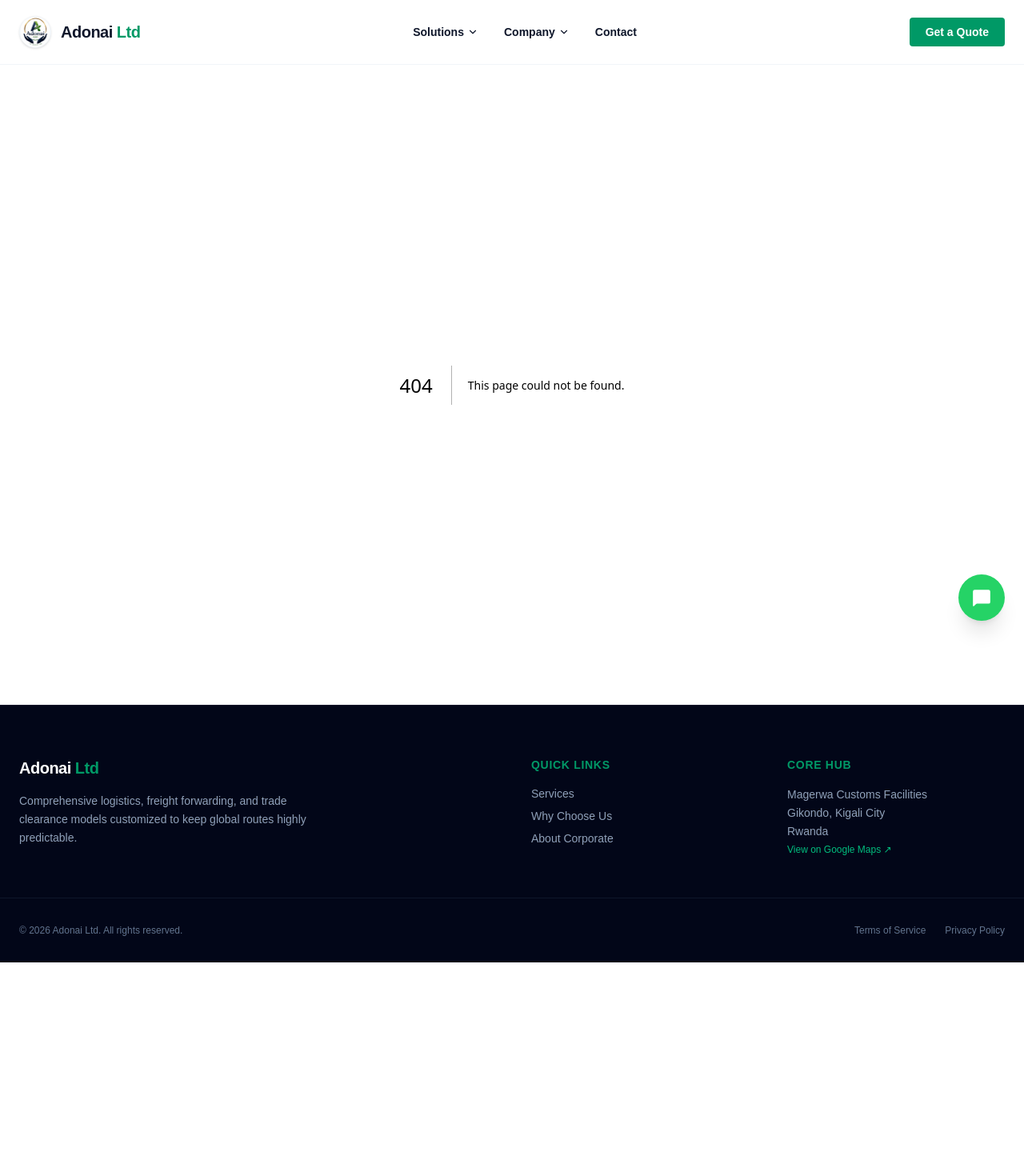
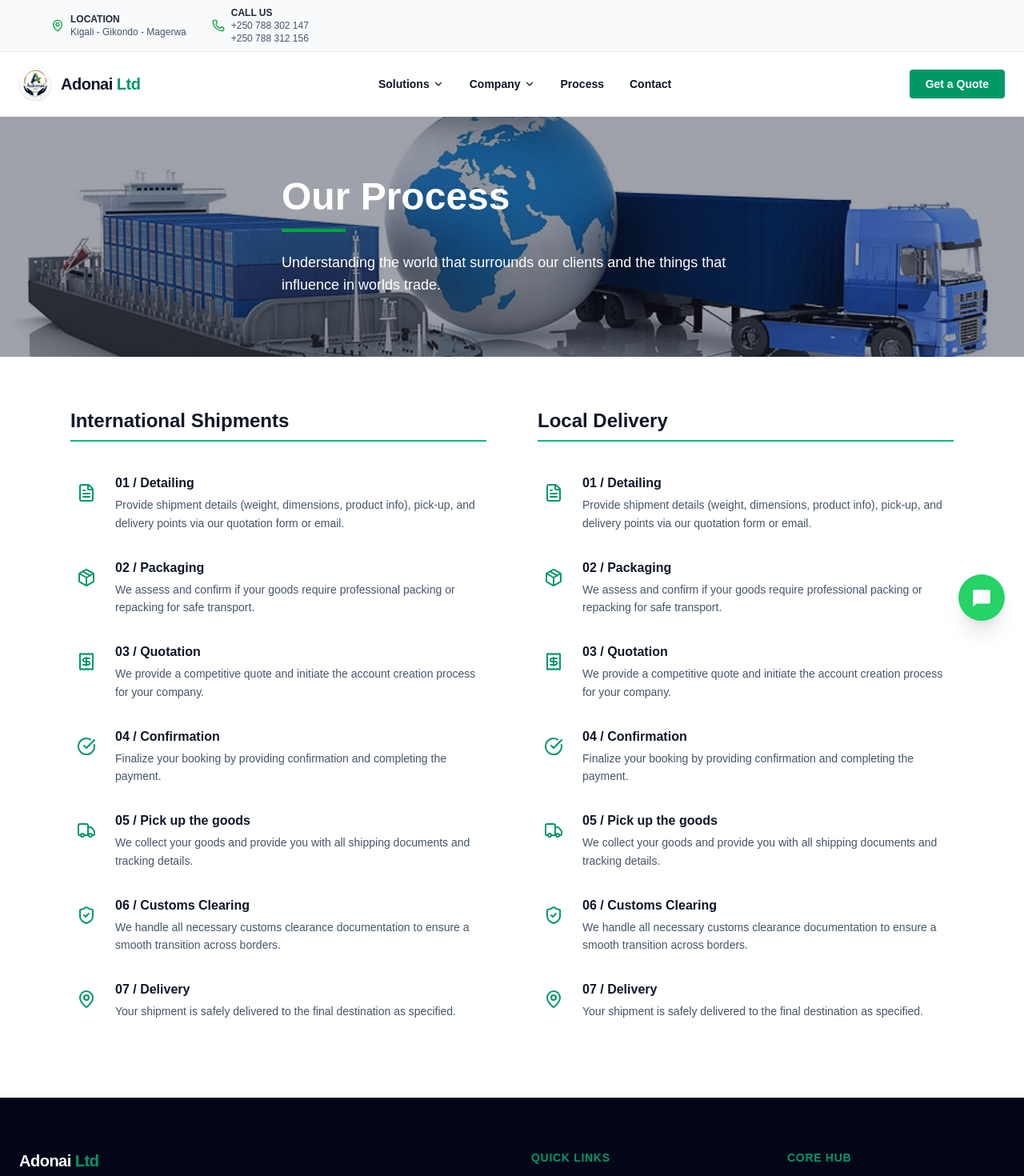
Before and after one commit to gisubizo106/adonai-ltd-company, a Next.js app: page /process in a window 1280 px wide. Before the commit this address had no page. Shown: the top 1470 px of the page at 80% size. Before the commit the page ends 1203 px from the top, so only its background shows below. Built offline with nearby package versions, Linux system fonts and the light colour scheme.

Commit message:
I fixed different files

```diff
--- a/app/about/page.tsx
+++ b/app/about/page.tsx
@@ -26,19 +26,23 @@
         <section className="grid md:grid-cols-3 gap-8">
           <div className="bg-emerald-50 p-8 rounded-2xl">
             <h3 className="font-bold text-emerald-800 mb-4">Mission</h3>
-            <p className="text-emerald-900 text-sm">To provide unparalleled freight forwarding and customs solutions that empower businesses to scale across borders with confidence.</p>
+            <p className="text-emerald-900 text-sm">To deliver reliable, efficient, and customer-focused logistics, freight forwarding, transport, and customs clearance solutions that simplify trade, ensure timely delivery, and create value for our clients through professionalism, integrity, and innovation.</p>
           </div>
           <div className="bg-emerald-50 p-8 rounded-2xl">
             <h3 className="font-bold text-emerald-800 mb-4">Vision</h3>
-            <p className="text-emerald-900 text-sm">To be the most trusted logistics partner in East Africa, known for reliability, digital integration, and customer-first service.</p>
+            <p className="text-emerald-900 text-sm">To become the leading and most trusted logistics and customs clearing company in Rwanda and the East African region, recognized for excellence, reliability, and world-class service.</p>
           </div>
           <div className="bg-emerald-50 p-8 rounded-2xl">
             <h3 className="font-bold text-emerald-800 mb-4">Core Values</h3>
             <ul className="text-emerald-900 text-sm space-y-2">
-              <li>• Reliability & Trust</li>
-              <li>• Operational Precision</li>
-              <li>• Customer-Centric Service</li>
-              <li>• Integrity in Customs</li>
+              <li>• Integrity</li>
+              <li>• Excellence</li>
+              <li>• Customer Satisfaction</li>
+              <li>• Professionalism</li>
+              <li>• Accountability</li>
+              <li>• Teamwork</li>
+              <li>• Innovation</li>
+              <li>• Reliability</li>
             </ul>
           </div>
         </section>
--- a/app/layout.tsx
+++ b/app/layout.tsx
@@ -1,5 +1,6 @@
 import type { Metadata } from "next";
 import "./globals.css";
+import TopBar from "@/components/TopBar"; // 1. Import your new component
 import Header from "@/components/header";
 import Footer from "@/components/footer";
 import FloatingWhatsApp from "@/components/floatingwhatsapp";
@@ -17,6 +18,7 @@
   return (
     <html lang="en" className="scroll-smooth">
       <body className="antialiased">
+        <TopBar /> {/* 2. Place it here, above the Header */}
         <Header />
         <main>{children}</main>
         <Footer />
--- /dev/null
+++ b/app/process/page.tsx
@@ -0,0 +1,112 @@
+"use client";
+import React from 'react';
+import { FileText, Package, Receipt, CheckCircle, Truck, ShieldCheck, MapPin } from 'lucide-react';
+
+const steps = [
+  {
+    step: "01",
+    title: "Detailing",
+    icon: FileText,
+    desc: "Provide shipment details (weight, dimensions, product info), pick-up, and delivery points via our quotation form or email."
+  },
+  {
+    step: "02",
+    title: "Packaging",
+    icon: Package,
+    desc: "We assess and confirm if your goods require professional packing or repacking for safe transport."
+  },
+  {
+    step: "03",
+    title: "Quotation",
+    icon: Receipt,
+    desc: "We provide a competitive quote and initiate the account creation process for your company."
+  },
+  {
+    step: "04",
+    title: "Confirmation",
+    icon: CheckCircle,
+    desc: "Finalize your booking by providing confirmation and completing the payment."
+  },
+  {
+    step: "05",
+    title: "Pick up the goods",
+    icon: Truck,
+    desc: "We collect your goods and provide you with all shipping documents and tracking details."
+  },
+  {
+    step: "06",
+    title: "Customs Clearing",
+    icon: ShieldCheck,
+    desc: "We handle all necessary customs clearance documentation to ensure a smooth transition across borders."
+  },
+  {
+    step: "07",
+    title: "Delivery",
+    icon: MapPin,
+    desc: "Your shipment is safely delivered to the final destination as specified."
+  },
+];
+
+export default function ProcessPage() {
+  return (
+    <main className="min-h-screen bg-white">
+      {/* Hero Header Section from head.jpg */}
+      <section className="relative w-full h-[300px] flex items-center bg-slate-900 overflow-hidden">
+        <img
+          src="assets/PLANE.PNG"
+          alt="Our Process"
+          className="absolute inset-0 w-full h-full object-cover opacity-60"
+        />
+        <div className="relative z-10 max-w-6xl mx-auto px-6 text-white">
+          <h1 className="text-5xl font-bold mb-4">Our Process</h1>
+          <div className="w-20 h-1 bg-green-600 mb-6"></div>
+          <p className="text-lg max-w-xl">
+            Understanding the world that surrounds our clients and the things that influence in worlds trade.
+          </p>
+        </div>
+      </section>
+
+      {/* Process Content Section from process.PNG */}
+      <div className="max-w-6xl mx-auto px-6 py-16">
+        <div className="grid md:grid-cols-2 gap-16">
+
+          {/* International Shipments */}
+          <div>
+            <h2 className="text-2xl font-bold mb-10 border-b-2 border-emerald-500 pb-2 text-slate-900">
+              International Shipments
+            </h2>
+            {steps.map((item, i) => (
+              <div key={i} className="flex items-start gap-4 mb-8">
+                <div className="p-2 text-emerald-600 mt-1">
+                  <item.icon size={24} />
+                </div>
+                <div>
+                  <h3 className="font-bold text-slate-900">{item.step} / {item.title}</h3>
+                  <p className="text-slate-600 text-sm mt-1 leading-relaxed">{item.desc}</p>
+                </div>
+              </div>
+            ))}
+          </div>
+
+          {/* Local Delivery */}
+          <div>
+            <h2 className="text-2xl font-bold mb-10 border-b-2 border-emerald-500 pb-2 text-slate-900">
+              Local Delivery
+            </h2>
+            {steps.map((item, i) => (
+              <div key={i} className="flex items-start gap-4 mb-8">
+                <div className="p-2 text-emerald-600 mt-1">
+                  <item.icon size={24} />
+                </div>
+                <div>
+                  <h3 className="font-bold text-slate-900">{item.step} / {item.title}</h3>
+                  <p className="text-slate-600 text-sm mt-1 leading-relaxed">{item.desc}</p>
+                </div>
+              </div>
+            ))}
+          </div>
+        </div>
+      </div>
+    </main>
+  );
+}
--- /dev/null
+++ b/components/TopBar.tsx
@@ -0,0 +1,43 @@
+import { Clock, MapPin, Phone } from 'lucide-react';
+
+export default function TopBar() {
+  return (
+    // Removed 'hidden md:block' to make it visible on mobile
+    <div className="bg-slate-50 border-b border-slate-200 py-2 px-4">
+      {/* Changed flex-col to flex-row for layout; added text-center/gap adjustments */}
+      <div className="max-w-6xl mx-auto flex flex-col md:flex-row justify-between items-center gap-4 text-slate-600">
+
+        {/* Logo */}
+
+
+        {/* Info Items - Now responsive */}
+        <div className="flex flex-col md:flex-row gap-4 md:gap-8 text-[10px] md:text-xs text-center md:text-left">
+          {/* <div className="flex items-center gap-2">
+            <Clock className="text-red-600 shrink-0" size={16} />
+            <div>
+              <p className="font-bold text-slate-800 uppercase">Working hours</p>
+              <p>Mon-Sat 7AM-10PM</p>
+            </div>
+          </div> */}
+
+          <div className="flex items-center gap-2">
+            <MapPin className="text-green-600 shrink-0" size={16} />
+            <div>
+              <p className="font-bold text-slate-800 uppercase">Location</p>
+              <p>Kigali - Gikondo - Magerwa</p>
+            </div>
+          </div>
+
+          <div className="flex items-center gap-2">
+            <Phone className="text-green-600 shrink-0" size={16} />
+            <div>
+              <p className="font-bold text-slate-800 uppercase">Call Us</p>
+              <p>+250 788 302 147</p>
+              <p>+250 788 312 156</p>
+            </div>
+          </div>
+        </div>
+      </div>
+    </div>
+  );
+}
--- a/components/companyOverview.jsx
+++ b/components/companyOverview.jsx
@@ -24,11 +24,11 @@
           <div className="grid sm:grid-cols-2 gap-8 pt-4">
             <div className="border-l-4 border-emerald-500 pl-4">
               <h4 className="font-bold text-slate-900 mb-1">Our Mission</h4>
-              <p className="text-sm text-slate-600">To provide unparalleled freight forwarding and customs solutions that empower businesses to scale across borders with confidence.</p>
+              <p className="text-sm text-slate-600">To deliver reliable, efficient, and customer-focused logistics, freight forwarding, transport, and customs clearance solutions that simplify trade, ensure timely delivery, and create value for our clients through professionalism, integrity, and innovation.</p>
             </div>
             <div className="border-l-4 border-emerald-500 pl-4">
               <h4 className="font-bold text-slate-900 mb-1">Our Vision</h4>
-              <p className="text-sm text-slate-600">To be the most trusted logistics partner in East Africa, known for reliability, digital integration, and customer-first service.</p>
+              <p className="text-sm text-slate-600">To become the leading and most trusted logistics and customs clearing company in Rwanda and the East African region, recognized for excellence, reliability, and world-class service. </p>
             </div>
           </div>
         </div>
--- a/components/footer.tsx
+++ b/components/footer.tsx
@@ -7,10 +7,13 @@
   return (
     <footer className="bg-slate-950 text-white pt-16 pb-8 border-t border-slate-900">
       <div className="max-w-7xl mx-auto px-6 grid grid-cols-1 md:grid-cols-4 gap-12 mb-12">
+
         <div className="md:col-span-2">
+          <Link href="/" className="flex items-center gap-3 group focus:outline-none">
           <span className="font-bold text-xl tracking-tight text-white block mb-4">
             Adonai<span className="text-emerald-600"> Ltd</span>
           </span>
+          </Link>
           <p className="text-sm text-slate-400 max-w-sm leading-relaxed mb-4">
             Comprehensive logistics, freight forwarding, and trade clearance models customized to keep global routes highly predictable.
           </p>
--- a/components/header.tsx
+++ b/components/header.tsx
@@ -50,7 +50,7 @@
               <Link href="/#network" className="text-sm text-slate-700 hover:text-emerald-700 font-bold py-1">Clients</Link>
             </div>
           </div>
-
+          <Link href="/process" className="text-sm font-bold text-slate-900 hover:text-emerald-700">Process</Link>
           <Link href="/#contact" className="text-sm font-bold text-slate-900 hover:text-emerald-700">Contact</Link>
         </nav>
 
@@ -91,7 +91,7 @@
               <Link href="/#network" onClick={() => setMobileMenuOpen(false)} className="text-slate-700 text-sm py-1 font-bold">Clients</Link>
             </div>
           )}
-
+          <Link href="/process" onClick={() => setMobileMenuOpen(false)} className="text-slate-900 font-bold">Process</Link>
           <Link href="/#contact" onClick={() => setMobileMenuOpen(false)} className="text-slate-900 font-bold">Contact</Link>
           <Link href="/#contact" onClick={() => setMobileMenuOpen(false)} className="bg-emerald-600 text-center text-white font-bold py-3 rounded">Get a Quote</Link>
         </div>
--- a/components/hero.tsx
+++ b/components/hero.tsx
@@ -4,16 +4,16 @@
 import { ArrowRight, Search, ShieldCheck, Globe, Anchor } from 'lucide-react';
 
 export default function Hero() {
-  const heroSlides = [ "/assets/slide-1.PNG", "/assets/slide-3.PNG"];
+  const heroSlides = [ "/assets/slide-3.PNG"];
   const [currentSlideIndex, setCurrentSlideIndex] = useState(0);
   const [simulatedTrackingId, setSimulatedTrackingId] = useState("");
 
-  useEffect(() => {
-    const slideTimer = setInterval(() => {
-      setCurrentSlideIndex((prevIndex) => (prevIndex + 1) % heroSlides.length);
-    }, 6000);
-    return () => clearInterval(slideTimer);
-  }, [heroSlides.length]);
+  // useEffect(() => {
+  //   const slideTimer = setInterval(() => {
+  //     setCurrentSlideIndex((prevIndex) => (prevIndex + 1) % heroSlides.length);
+  //   }, 6000);
+  //   return () => clearInterval(slideTimer);
+  // }, [heroSlides.length]);
 
   return (
     <section className="relative min-h-[90vh] flex items-center bg-slate-950 text-white overflow-hidden">
@@ -75,9 +75,9 @@
             <Link href="/#contact" className="bg-emerald-600 hover:bg-emerald-700 text-white font-bold px-7 py-4 rounded-xl flex items-center justify-center gap-2 transition-all shadow-lg shadow-emerald-600/20 group cursor-pointer border-none">
               Request Cargo Quote <ArrowRight size={16} className="group-hover:translate-x-1 transition-transform" />
             </Link>
-            <Link href="/#services" className="border border-slate-700 hover:border-slate-500 bg-slate-900/40 backdrop-blur-md text-white font-semibold px-7 py-4 rounded-xl text-center transition-all cursor-pointer">
+            {/* <Link href="/#services" className="border border-slate-700 hover:border-slate-500 bg-slate-900/40 backdrop-blur-md text-white font-semibold px-7 py-4 rounded-xl text-center transition-all cursor-pointer">
               Explore Our Services
-            </Link>
+            </Link> */}
           </div>
         </div>
 
--- a/data/services.tsx
+++ b/data/services.tsx
@@ -8,7 +8,7 @@
     icon: <Ship size={40} />,
     image: "https://images.unsplash.com/photo-1494412519320-aa613dfb7738?auto=format&fit=crop&w=800&q=80",
     summary: "Air Freight, Sea Freight (FCL & LCL), Road Freight & Multimodal Transport",
-    description: "Our comprehensive freight forwarding solutions bridge continental gaps to seamlessly transport your goods across major international trade networks..."
+    description: "Our comprehensive freight forwarding solutions bridge continental gaps to seamlessly transport your goods across major international trade networks."
   },
   "customs-clearance": {
     title: " Customs Clearance",
```
Also changed, not shown: public/assets/PLANE.png (added).
